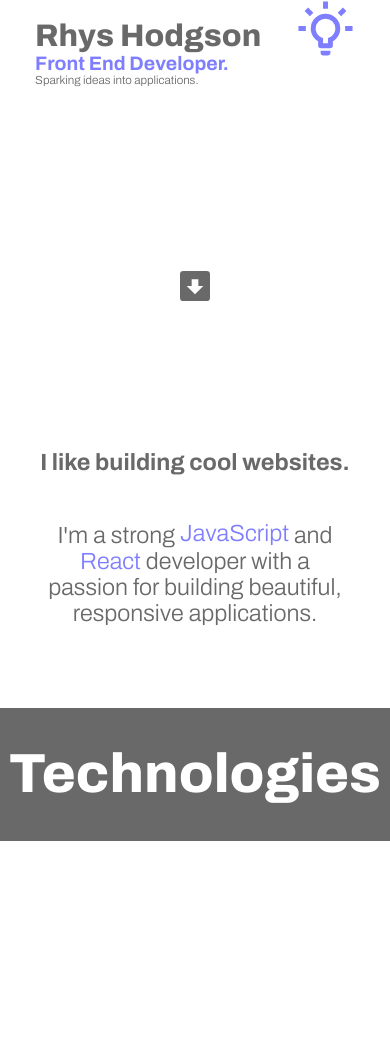
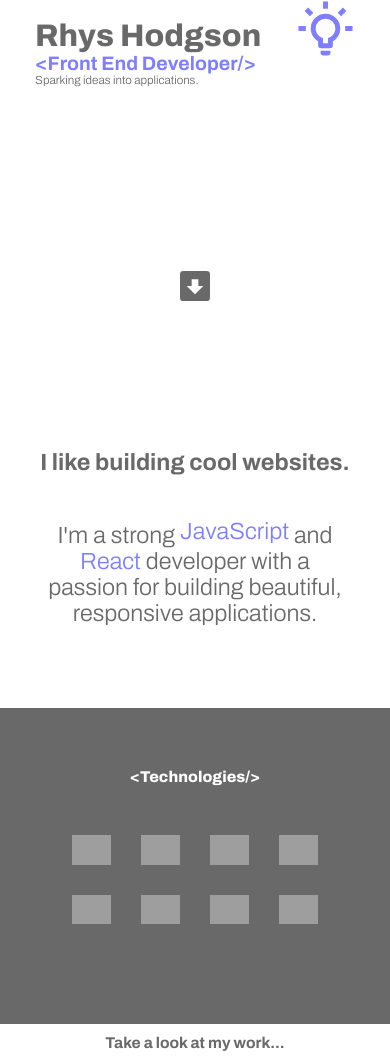
Before and after one commit to rhysez/portfolio, a plain HTML site: page index.html in a window 390 px wide. Shown: the part 209-1271 px from the top of the page. Before the commit the page ends 1050 px from the top, so only its background shows below. Drawn offline with Linux system fonts and the light colour scheme; grey boxes are pictures that could not be loaded.

Commit message:
implement icon grid for tech stack showcase

```diff
--- a/index.html
+++ b/index.html
@@ -17,7 +17,7 @@
     <div id="introductionContainer">
       <div id="introduction">
         <h1 class="myName">Rhys Hodgson</h1>
-        <h2 class="frontEndDeveloper">Front End Developer.</h2>
+        <h2 class="frontEndDeveloper">&lt;Front End Developer/&gt;</h2>
         <h3 class="tagLine">Sparking ideas into applications.</h3>
       </div>
 
@@ -47,10 +47,24 @@
     </div>
 
     <div id="techStack">
-      <h1 class="techStackTitle">Technologies</h1>
+      <h1 class="techStackTitle">&lt;Technologies/&gt;</h1>
+
+        <div class="icons" id="icons">
+            <img class="icon" id="htmlIcon" src="https://cdn.jsdelivr.net/gh/devicons/devicon/icons/html5/html5-original-wordmark.svg"/>
+            <img class="icon" id="cssIcon" src="https://cdn.jsdelivr.net/gh/devicons/devicon/icons/css3/css3-original-wordmark.svg"/>
+            <img class="icon" id="jsIcon" src="https://cdn.jsdelivr.net/gh/devicons/devicon/icons/javascript/javascript-original.svg"/>
+            <img class="icon" id="reactIcon" src="https://cdn.jsdelivr.net/gh/devicons/devicon/icons/react/react-original-wordmark.svg"/>
+            <img class="icon" id="gitIcon" src="https://cdn.jsdelivr.net/gh/devicons/devicon/icons/git/git-original-wordmark.svg"/>
+            <img class="icon" id="jestIcon" src="https://cdn.jsdelivr.net/gh/devicons/devicon/icons/jest/jest-plain.svg"/>
+            <img class="icon" id="webpackIcon" src="https://cdn.jsdelivr.net/gh/devicons/devicon/icons/webpack/webpack-original.svg"/>
+            <img class="icon" id="bashIcon" src="https://cdn.jsdelivr.net/gh/devicons/devicon/icons/bash/bash-original.svg" />
+          </div>
+
     </div>
 
-    <div id="projects"></div>
+    <div id="projects">
+        <h1 class="projectsTitle">Take a look at my work...</h1>
+    </div>
 
     <div id="contact"></div>
   </body>
--- a/style.css
+++ b/style.css
@@ -12,6 +12,19 @@
 @media (max-width: 900px){
     #aboutMePara1, #aboutMePara2 {
         font-size: 6vw
+    }
+    #htmlIcon,
+    #cssIcon,
+    #jsIcon,
+    #reactIcon,
+    #gitIcon,
+    #webpackIcon,
+    #jestIcon,
+    #bashIcon {
+        width: 10vw;
+    }
+    #icons {
+        gap: 3rem;
     }
 }
 
@@ -67,6 +80,8 @@
     color: var(--darker-text);
     margin: 0;
     padding: 0;
+    animation: fadeIn 1s;
+    transition: all ease-in-out;
 }
 
 .frontEndDeveloper {
@@ -75,6 +90,8 @@
     color: var(--web-developer);
     margin: 0;
     padding: 0;
+    animation: fadeIn 2s;
+    transition: all ease-in-out;
 }
 
 .tagLine {
@@ -83,6 +100,8 @@
     color: var(--darker-text);
     margin: 0;
     padding: 0;
+    animation: fadeIn 5s;
+    transition: all ease-in-out;
 }
 
 .lightbulb {
@@ -111,6 +130,11 @@
     100% { transform: translateY(0); }
 }
 
+@keyframes fadeIn {
+    0% { opacity: 0; }
+    100% { opacity: 1; }
+}
+
 .arrowDown {
     max-width: 6rem;
     filter: invert(45%) sepia(0%) saturate(518%) hue-rotate(144deg) brightness(89%) contrast(87%);
@@ -127,7 +151,7 @@
 
 @keyframes bounceText {
     0%   { transform: translateY(0); }
-    50%  { transform: translateY(-2px); }
+    50%  { transform: translateY(-4px); }
     100% { transform: translateY(0); }
 }
 
@@ -181,17 +205,44 @@
     animation-iteration-count: infinite;
 }
 
-/* tech stack*/
+/* tech stack */
 
 #techStack {
     display: flex;
     flex-direction: column;
     align-items: center;
     background-color: var(--darker-text);
+    padding-top: 5rem;
+    padding-bottom: 10rem;
 }
 
 .techStackTitle {
     color: var(--light-text);
     font-weight: 800;
-    font-size: 5.5rem;
+    font-size: 4vw;
+    padding-bottom: 4rem;
 }
+
+.icons {
+    display: grid;
+    grid-template-columns: 1fr 1fr 1fr 1fr;
+    grid-template-rows: 1fr 1fr;
+    gap: 6rem;
+}
+
+.icon {
+    width: 8vw;
+    transition: all ease-in-out 0.25s;
+}
+
+.icon:hover {
+    transform: scale(1.1);
+}
+
+/* projects */
+
+.projectsTitle {
+    color: var(--darker-text);
+    font-size: 4vw;
+    text-align: center;
+}
```
